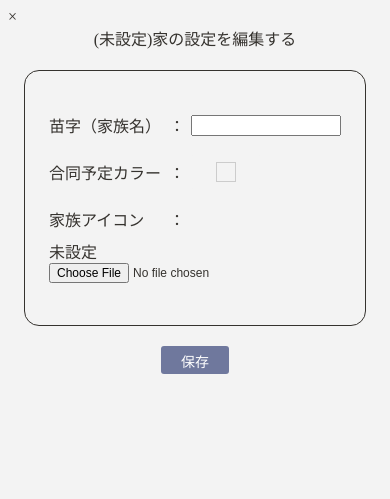
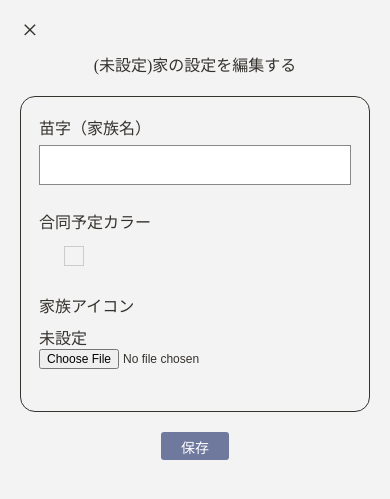
Before and after one commit to mt-codes-eng/OuchiCalendar, a Django app: page /ouchi-calendar/family/family-profile/edit/ in a window 390 px wide. Shown: the top 499 px of the page. Run offline with Django 5.2, Linux system fonts and the light colour scheme; the visitor is signed in with stand-in values (Sample User, id 1).

Commit message:
templates/families/family_profile_edit.htmlで行間スペース、入力欄の大きさを修正

```diff
--- a/templates/families/family_profile_edit.html
+++ b/templates/families/family_profile_edit.html
@@ -7,7 +7,7 @@
 <a
   href="{% url 'families:family_settings' %}"
   aria-label="家族設定画面へ戻る"
-  class="link-reset"
+  class="link-reset family-close-button"
 >
   ×
 </a>
@@ -26,6 +26,16 @@
 {% block content %}
 <style>
   /*family_profile_edit.html専用 */
+  /* 左上の「×」 */
+  .family-close-button {
+    display: inline-flex;
+    align-items: center;
+    justify-content: center;
+    width: 44px;
+    height: 44px;
+    font-size: 28px;
+    line-height: 1;
+  }
 
   /* 入力項目全体の枠 */
   .profile-edit-box {
@@ -44,7 +54,7 @@
   .profile-form-row {
     display: flex;
     align-items: center;
-    margin: 18px 0;
+    margin: 0 0 24px 0;
   }
 
   /* 項目名 */
@@ -65,14 +75,27 @@
   .form-value input[type="text"] {
     width: 100%;
     min-width: 0;
+    height: 40px;
+    padding: 6px 8px;
+    font-size: 16px;
+    border: 1px solid #888;
     box-sizing: border-box;
+  }
+
+  /* 合同予定カラー行だけ、候補一覧との間を調整 */
+  .profile-color-row {
+    margin-bottom: 20px;
+  }
+
+  .profile-color-row:has(+ #color-picker-options[style*="display: block"]) {
+    margin-bottom: 6px;
   }
 
   /* 家族アイコン部分 */
   .profile-image-row {
     display: flex;
     align-items: flex-start;
-    margin: 18px 0;
+    margin: 0 0 24px 0;
   }
 
   .profile-image-heading {
@@ -100,12 +123,61 @@
 
   /* スマホ表示 */
   @media (max-width: 480px) {
+    .profile-edit-box {
+      padding: 18px;
+      width: calc(100% - 24px);
+    }
+
+    /* 家族名・合同予定カラーを上下配置 */
+    .profile-form-row {
+      display: block;
+      margin-bottom: 24px;
+    }
+
+    .profile-color-row {
+      margin-bottom: 20px;
+    }
+
+    /* 色一覧表示時 */
+    .profile-color-row:has(+ #color-picker-options[style*="display: block"]) {
+      margin-bottom: 6px;
+    }
+
+    .profile-form-row .form-label {
+      display: block;
+      width: auto;
+      margin-bottom: 6px;
+      font-size: 16px;
+    }
+
+    .profile-form-row .form-value {
+      display: block;
+      width: 100%;
+    }
+
+    /* スマホでは「：」を消す */
+    .profile-form-row .form-value > span {
+      display: none;
+    }
+
+    /* 家族アイコンも上下配置 */
     .profile-image-row {
       display: block;
+      margin-bottom: 24px
     }
 
     .profile-image-heading {
       display: flex;
+      margin-bottom: 8px;
+    }
+
+    .profile-image-heading .form-label {
+      width: auto;
+      font-size: 16px;
+    }
+
+    .profile-image-heading > span {
+      display: none;
     }
 
     .profile-image-content {
@@ -147,7 +219,7 @@
     {{ form.name.errors }}
 
     {# ラベルと色選択ボタンを横並びにする #}
-    <div class="profile-form-row">
+    <div class="profile-form-row profile-color-row">
       <label class="form-label">
         合同予定カラー
       </label>
@@ -193,7 +265,8 @@
       id="color-picker-options"
       style="
         display: none;
-        margin-top: 8px;
+        margin-top: 0;
+        margin-bottom: 20px;
         padding: 10px;
         border: 1px solid #ccc;
         background-color: white;
```
